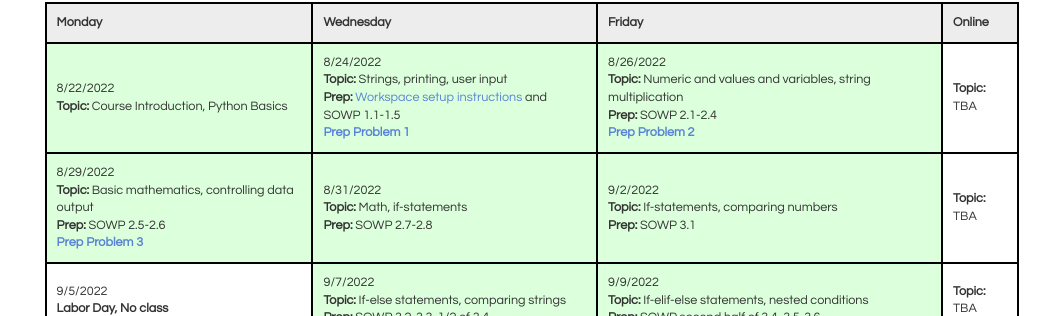
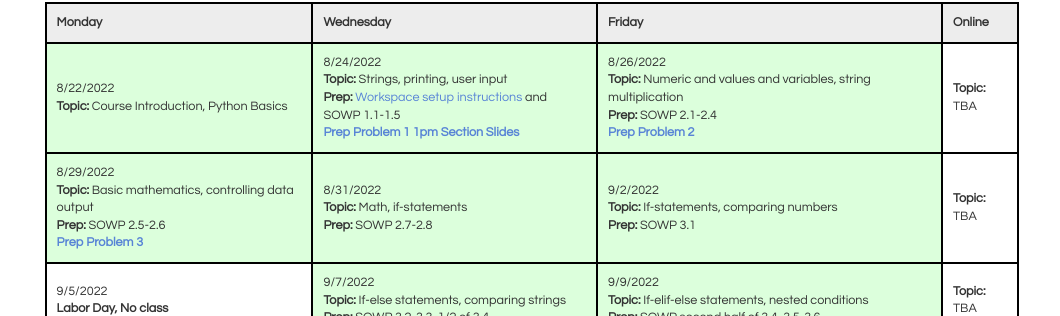
Before and after one commit to bddicken/cs110fall2022website, a Jekyll site: the page built from schedule/index.md, in a window 1280 px wide. Shown: the part 177-493 px from the top of the page, without its empty margins (108-1168 px from the left). Built offline with Jekyll 4.4.1, drawn with Linux system fonts in a browser that asks for light colours.

Commit message:
Slides For Day 1

```diff
--- a/schedule/index.md
+++ b/schedule/index.md
@@ -53,6 +53,7 @@ The <b>Prep</b> for each day indicates the work you need to have completed <b>BE
     <b>Topic:</b> Strings, printing, user input <br/>
     <b>Prep:</b> <a href="https://docs.google.com/presentation/d/1g-HyrEVuTBycLJvwl0QEepgq1gbjBAGhz8cq49ZA-rA/edit?usp=sharing">Workspace setup instructions</a> and SOWP 1.1-1.5 <br/>
     <a href="../preps/01/"><b>Prep Problem 1</b></a>
+    <a href="./slides/01-Intro.pdf"><b>1pm Section Slides</b></a>
   </td>
   <td class="topic-general">
     8/26/2022 <br/>
```
Also changed, not shown: 1 other file.
